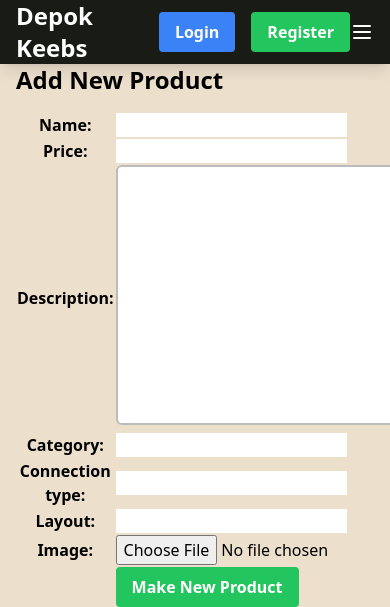
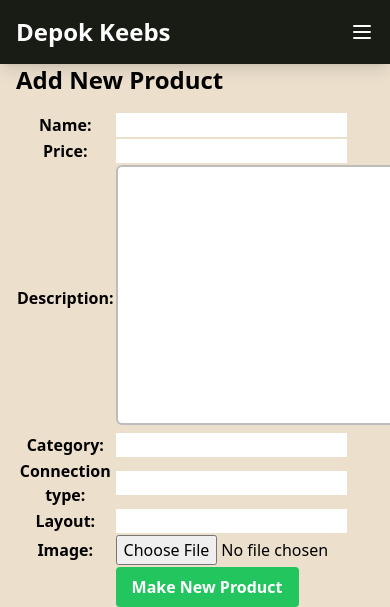
Before and after one commit to RayhanSP/depok_keebs, a Django app: page /create_product_entry in a window 390 px wide; the page is wider, and only the part inside the window is pictured. Shown: the top 607 px of that part. Run offline with Django 5.2, Linux system fonts and the light colour scheme; some libraries are stand-ins or nearby versions.

Commit message:
upd responsive navbar

```diff
--- a/templates/navbar.html
+++ b/templates/navbar.html
@@ -4,7 +4,19 @@
       <div class="flex items-center">
         <h1 class="text-2xl font-bold text-white">Depok Keebs</h1>
       </div>
-        <div class="flex items-center space-x-4">
+      <!-- Mobile menu button -->
+      <div class="md:hidden flex items-center">
+        <button class="mobile-menu-button">
+          <svg class="w-6 h-6 text-white" fill="none" stroke-linecap="round" stroke-linejoin="round" stroke-width="2" viewBox="0 0 24 24" stroke="currentColor">
+            <path d="M4 6h16M4 12h16M4 18h16"></path>
+          </svg>
+        </button>
+      </div>
+
+      <!-- Links in Desktop mode -->
+      <div class="hidden md:flex items-center space-x-4">
+        <a href="#" class="text-white hover:text-gray-300">About Us</a>
+        <a href="#" class="text-white hover:text-gray-300">Category</a>
         {% if user.is_authenticated %}
           <span class="text-gray-300">Welcome, {{ user.username }}</span>
           <a href="{% url 'main:logout' %}" class="bg-red-500 hover:bg-red-600 text-white font-bold py-2 px-4 rounded transition duration-300">
@@ -19,33 +31,30 @@
           </a>
         {% endif %}
       </div>
-        <div class="md:hidden flex items-center">
-          <button class="mobile-menu-button">
-            <svg class="w-6 h-6 text-white" fill="none" stroke-linecap="round" stroke-linejoin="round" stroke-width="2" viewBox="0 0 24 24" stroke="currentColor">
-              <path d="M4 6h16M4 12h16M4 18h16"></path>
-            </svg>
-          </button>
     </div>
   </div>
-    </div>
-    <!-- Mobile menu -->
-    <div class="mobile-menu hidden md:hidden px-4 w-full">
-      <div class="pt-2 pb-3 space-y-1 mx-auto">
+
+  <!-- Mobile menu (hidden by default) -->
+  <div class="mobile-menu hidden md:hidden px-4 w-full bg-[#181C14]">
+    <div class="pt-2 pb-3 space-y-1">
+      <a href="#" class="block text-white hover:text-gray-300">About Us</a>
+      <a href="#" class="block text-white hover:text-gray-300">Category</a>
       {% if user.is_authenticated %}
-          <span class="block text-gray-300 px-3 py-2">Welcome, {{ user.username }}</span>
-          <a href="{% url 'main:logout' %}" class="block text-center bg-red-500 hover:bg-red-600 text-white font-bold py-2 px-4 rounded transition duration-300">
+        <span class="block text-gray-300">Welcome, {{ user.username }}</span>
+        <a href="{% url 'main:logout' %}" class="block bg-red-500 hover:bg-red-600 text-white font-bold py-2 px-4 rounded transition duration-300">
           Logout
         </a>
       {% else %}
-          <a href="{% url 'main:login' %}" class="block text-center bg-blue-500 hover:bg-blue-600 text-white font-bold py-2 px-4 rounded transition duration-300 mb-2">
+        <a href="{% url 'main:login' %}" class="block bg-blue-500 hover:bg-blue-600 text-white font-bold py-2 px-4 rounded transition duration-300 mb-2">
           Login
         </a>
-          <a href="{% url 'main:register' %}" class="block text-center bg-green-500 hover:bg-green-600 text-white font-bold py-2 px-4 rounded transition duration-300">
+        <a href="{% url 'main:register' %}" class="block bg-green-500 hover:bg-green-600 text-white font-bold py-2 px-4 rounded transition duration-300">
           Register
         </a>
       {% endif %}
     </div>
   </div>
+
   <script>
     const btn = document.querySelector("button.mobile-menu-button");
     const menu = document.querySelector(".mobile-menu");
```
Also changed, not shown: main/templates/main.html (+2 -14 lines). Lines whose indentation alone changed are shown as unchanged.
